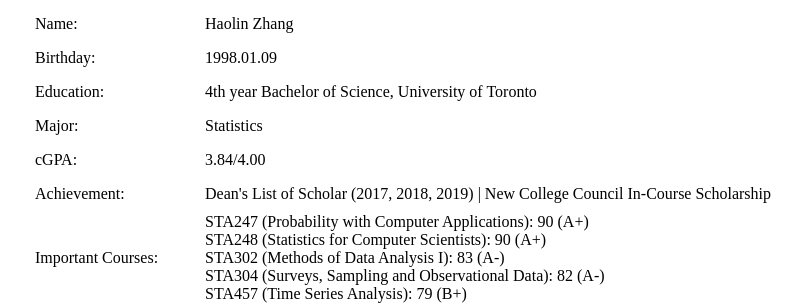
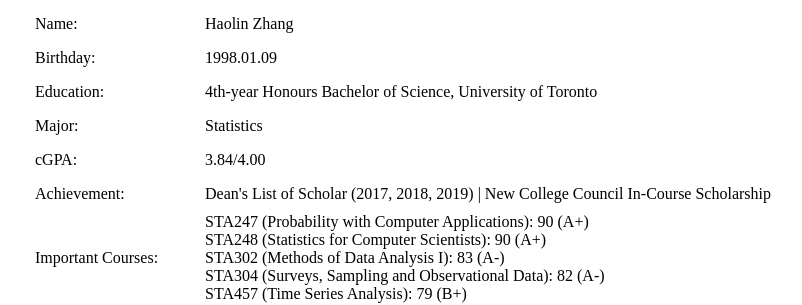
Before and after one commit to Richacha/haolinzhang.github.io, a Jekyll site: the page built from about/index.html, in a window 1280 px wide. Shown: the part 449-754 px from the top of the page, without its empty margins (160-962 px from the left). Built offline with Jekyll 4.4.1, drawn with Linux system fonts in a browser that asks for light colours.

Commit message:
Update index.html

```diff
--- a/about/index.html
+++ b/about/index.html
@@ -22,7 +22,7 @@
 	</tr>
 	<tr>
 	<td style="width: 200px; height: 30px;">Education:</td>
-	<td style="width: 1000px; height: 30px;">4th year Bachelor of Science, University of Toronto</td>
+	<td style="width: 1000px; height: 30px;">4th-year Honours Bachelor of Science, University of Toronto</td>
 	</tr>
 	<tr>
 	<td style="width: 200px; height: 30px;">Major:</td>
```
